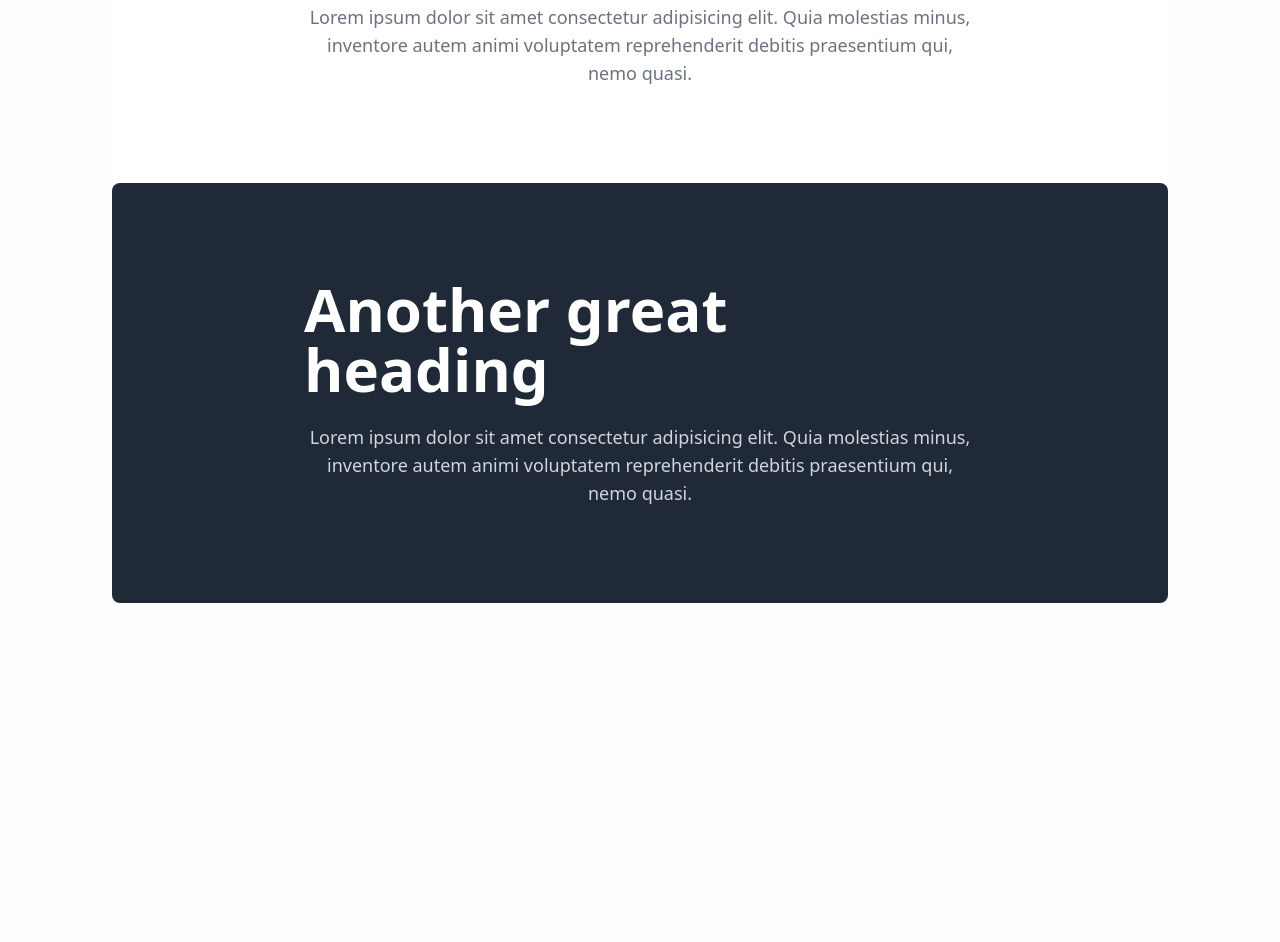
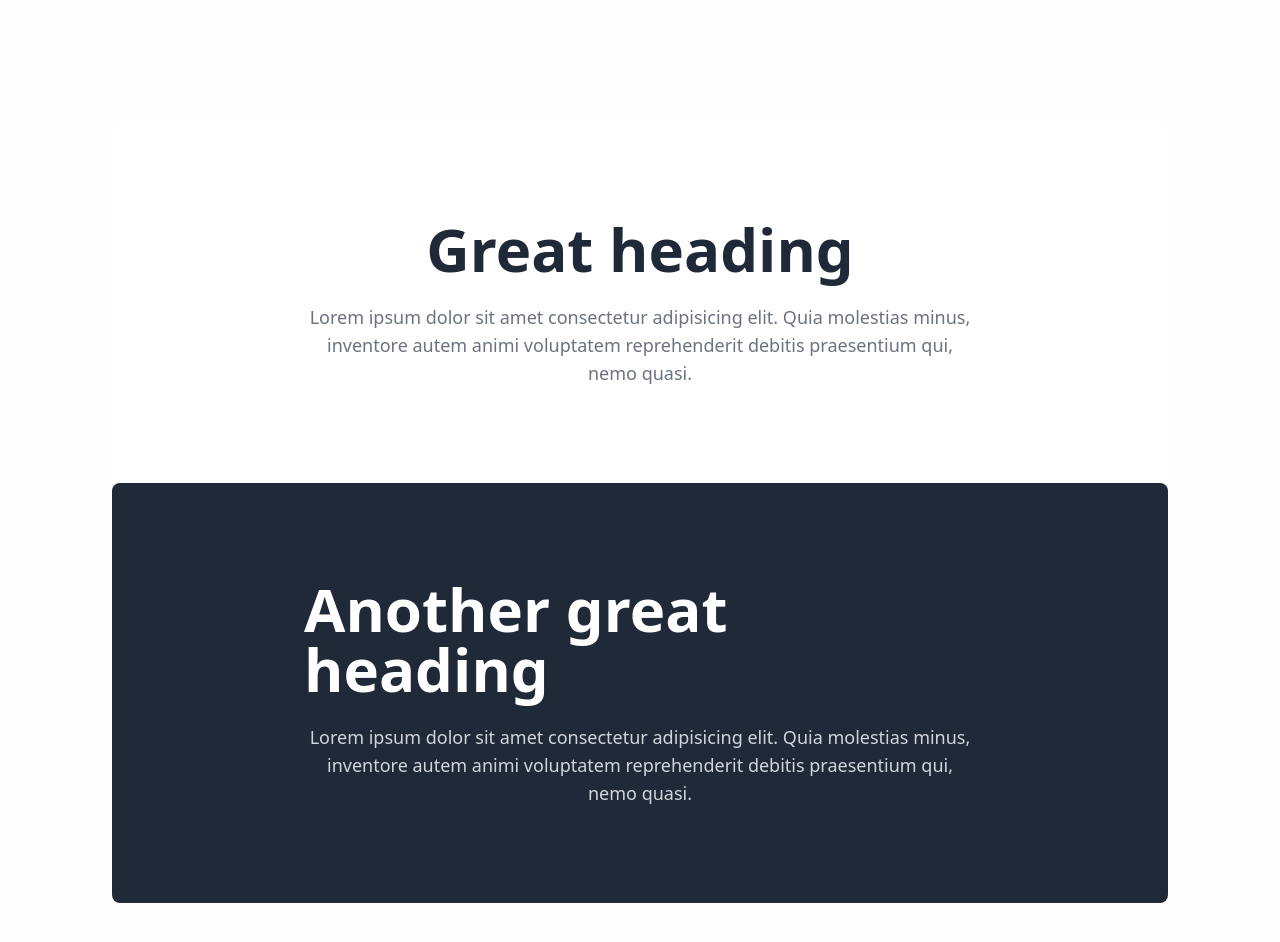
Before and after one commit to CarboxyDev/tailwind-sandbox, a Next.js app: page / in a window 1280 px wide. Shown: the part 1000-1942 px from the top of the page. Built offline with nearby package versions, Linux system fonts and the light colour scheme; a web font is replaced by a local one; what tailwindcss-debug-screens would draw is missing.

Commit message:
Add optional animation to HeaderSection

```diff
--- a/src/pages/sandbox.tsx
+++ b/src/pages/sandbox.tsx
@@ -29,7 +29,7 @@ const Sandbox: NextPage = () => {
         {
           // <Filler height={100} />
         }
-        <div className="h-25"></div>
+        <div className="h-100"></div>
         <HeaderSection
           variant="light"
           heading="Great heading"
@@ -43,6 +43,7 @@ const Sandbox: NextPage = () => {
           content="Lorem ipsum dolor sit amet consectetur adipisicing elit. Quia
             molestias minus, inventore autem animi voluptatem reprehenderit
             debitis praesentium qui, nemo quasi."
+          animate={true}
         />
       </div>
 
--- a/src/sections/HeaderSection.tsx
+++ b/src/sections/HeaderSection.tsx
@@ -1,18 +1,11 @@
 import { HeaderSectionProps } from "../types/props";
 import { clsx } from "clsx";
+import { motion } from "framer-motion";
 
-const HeaderSection = (props: HeaderSectionProps) => {
+const HeaderSectionContent = (props: HeaderSectionProps) => {
   const { variant, heading, content } = props;
-
   return (
-    <>
-      <div
-        className={clsx(
-          "flex flex-col items-center justify-center rounded-lg py-24",
-          variant === "dark" && "bg-gray-800 text-white",
-          variant === "light" && "bg-white text-gray-800"
-        )}
-      >
+    <div className={props.className}>
       <div className="mx-2 flex max-w-md flex-col items-center justify-center md:max-w-2xl">
         <h2 className="text-3xl font-bold md:text-6xl">{heading}</h2>
         <p
@@ -26,8 +19,32 @@ const HeaderSection = (props: HeaderSectionProps) => {
         </p>
       </div>
     </div>
-    </>
   );
 };
 
+const HeaderSection = (props: HeaderSectionProps) => {
+  const { variant, heading, content, animate } = props;
+  const variantStyles = clsx(
+    "flex flex-col items-center justify-center rounded-lg py-24",
+    variant === "dark" && "bg-gray-800 text-white",
+    variant === "light" && "bg-white text-gray-800"
+  );
+
+  if (animate) {
+    return (
+      <motion.div
+        initial={{ opacity: 0, scale: 0.75 }}
+        whileInView={{ opacity: 1, scale: 1 }}
+        transition={{ duration: 0.5 }}
+        viewport={{ once: true }}
+        className={variantStyles}
+      >
+        <HeaderSectionContent {...props} />
+      </motion.div>
+    );
+  } else {
+    return <HeaderSectionContent className={variantStyles} {...props} />;
+  }
+};
+
 export default HeaderSection;
--- a/src/types/props.tsx
+++ b/src/types/props.tsx
@@ -2,6 +2,8 @@ export type HeaderSectionProps = {
   variant: "light" | "dark";
   heading: string;
   content: string;
+  animate?: boolean;
+  className?: string; // only use for HeaderContent FC
 };
 
 /* FillerProps can only have either height or width but must have one of them */
```
Lines whose indentation alone changed are shown as unchanged.
